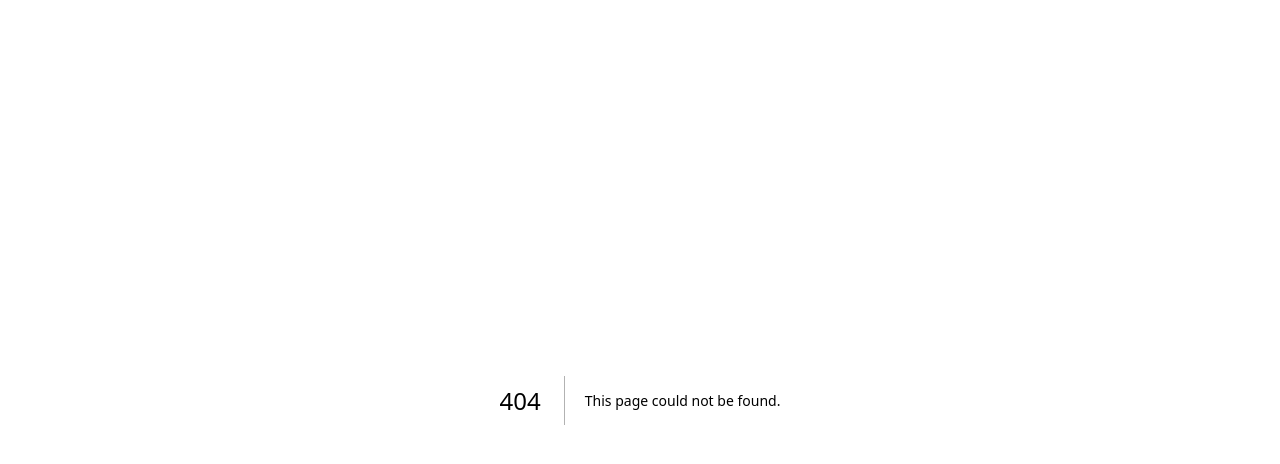
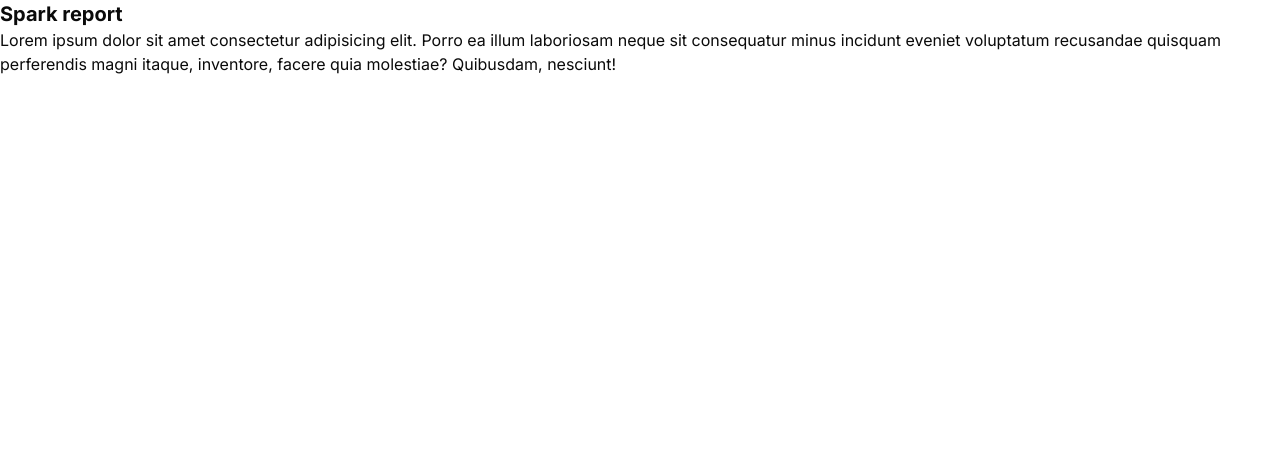
Before and after one commit to shravzzv/spark, a Next.js app: page /report in a window 1280 px wide. Before the commit this address had no page. Shown: the top 464 px of the page. Built offline with nearby package versions, Linux system fonts and the light colour scheme.

Commit message:
feat: setup report route

```diff
--- /dev/null
+++ b/app/report/page.tsx
@@ -0,0 +1,13 @@
+export default function Page() {
+  return (
+    <div>
+      <h2 className="text-xl font-bold">Spark report</h2>
+      <p>
+        Lorem ipsum dolor sit amet consectetur adipisicing elit. Porro ea illum
+        laboriosam neque sit consequatur minus incidunt eveniet voluptatum
+        recusandae quisquam perferendis magni itaque, inventore, facere quia
+        molestiae? Quibusdam, nesciunt!
+      </p>
+    </div>
+  )
+}
```
